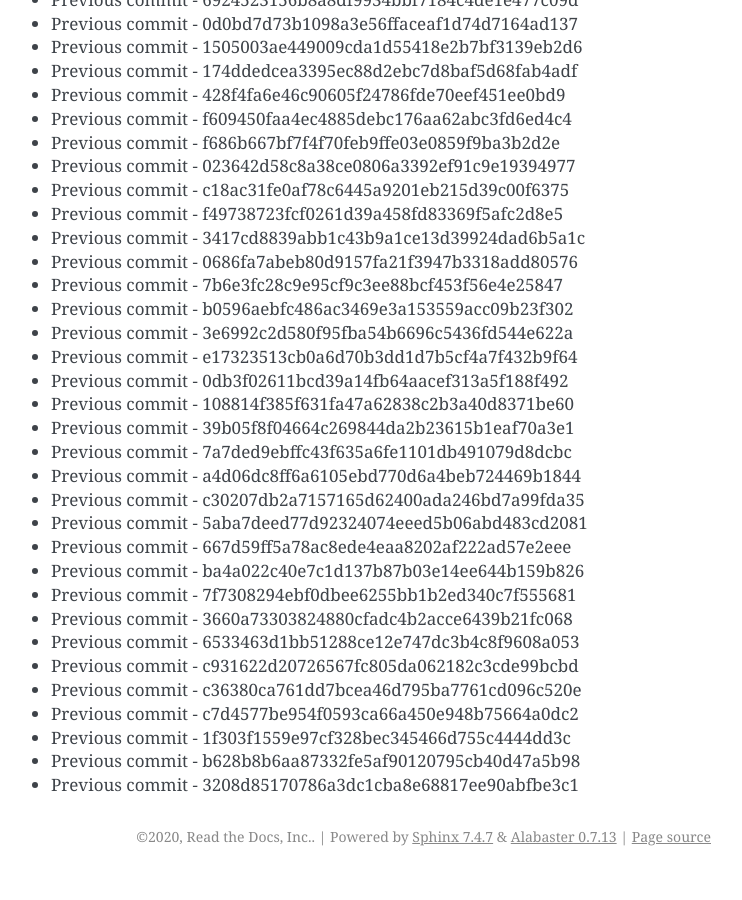
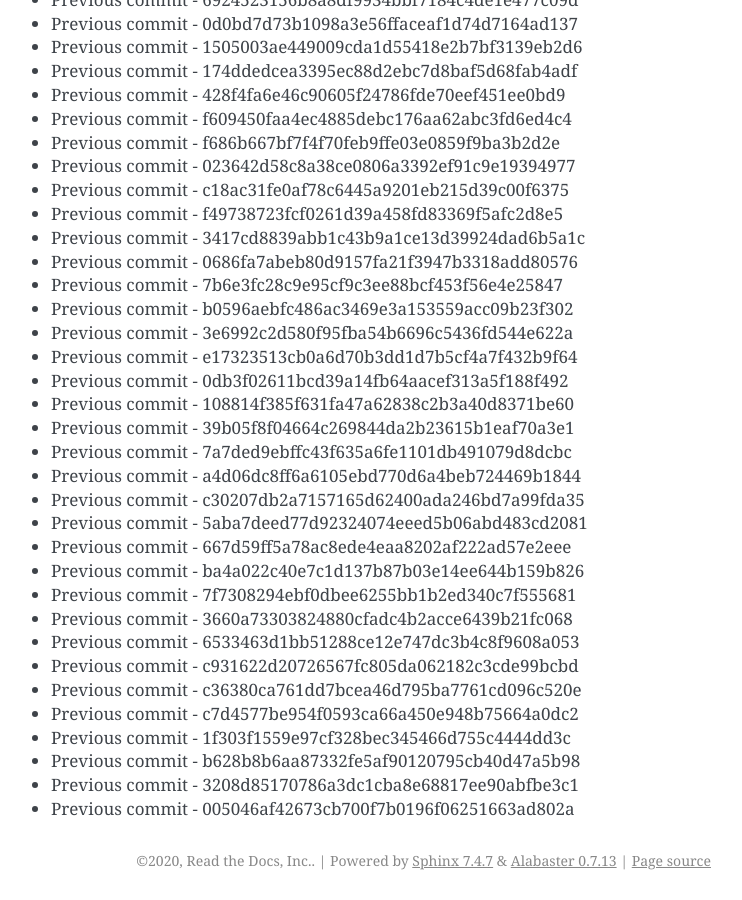
Before and after one commit to readthedocs/rtd-git-stresstest, a Sphinx documentation site: the page built from docs/updates.rst, in a window 1280 px wide and 900 px high, scrolled down 27213 px. Shown: the whole window, without its empty margins (399-1141 px from the left). Built offline with Sphinx 7.4.7, drawn with Linux system fonts in a browser that asks for light colours; before the commit the page ends 28089 px from its top, so only the background shows below that.

Commit message:
Generating commit from previous: 005046af42673cb700f7b0196f06251663ad802a

```diff
--- a/docs/updates.rst
+++ b/docs/updates.rst
@@ -1175,3 +1175,4 @@ It can be tested for any performance characteristics.
 * Previous commit - 1f303f1559e97cf328bec345466d755c4444dd3c
 * Previous commit - b628b8b6aa87332fe5af90120795cb40d47a5b98
 * Previous commit - 3208d85170786a3dc1cba8e68817ee90abfbe3c1
+* Previous commit - 005046af42673cb700f7b0196f06251663ad802a
```
